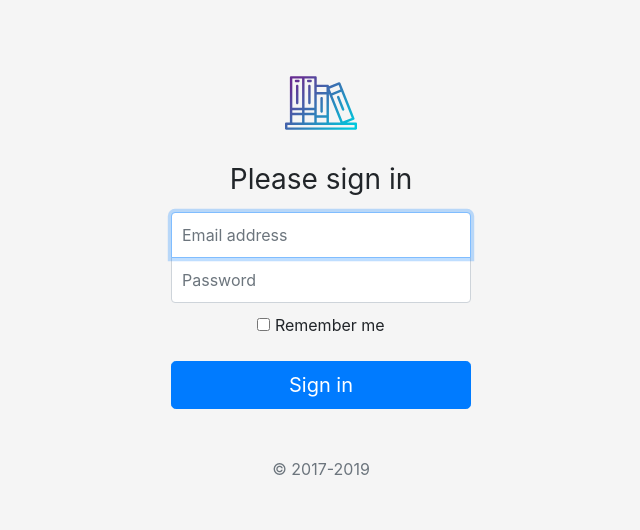
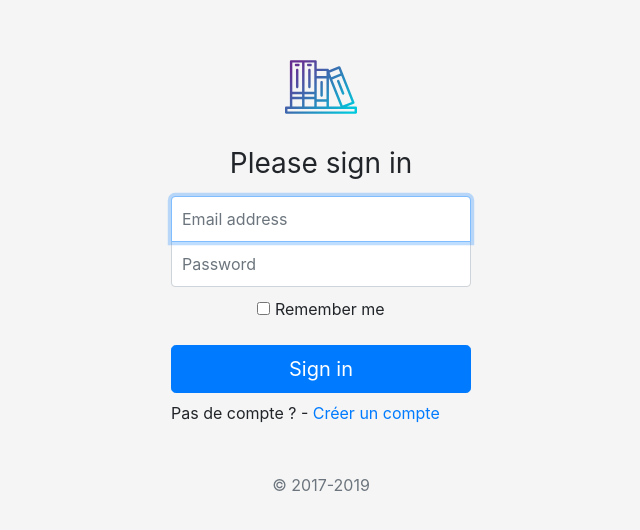
Before and after one commit to ThomasGodard/Bibliotheque, a React (Create React App) app: page /login in a window 1280 px wide. Shown: the part 118-648 px from the top of the page, without its empty margins (319-959 px from the left). Built offline with nearby package versions, Linux system fonts and the light colour scheme.

Commit message:
formulaire de création de compte + navigation

```diff
--- a/src/views/login/Login.js
+++ b/src/views/login/Login.js
@@ -9,16 +9,18 @@ class Login extends React.Component {
     const handleEmailChange = this.props.onEmailChange;
     const handlePasswordChange = this.props.onPasswordChange;
 
-    console.log(location);
+    console.log("location", location);
 
     return (
       <div className="login-body text-center">
+        {location.pathname === '/login' && (
           <LoginForm
             location={location}
             onClick={handleSubmitForm}
             onEmailChange={handleEmailChange}
             onPasswordChange={handlePasswordChange}
           />
+        )}
       </div>
     );
   }
--- a/src/views/login/loginForm/LoginForm.js
+++ b/src/views/login/loginForm/LoginForm.js
@@ -1,7 +1,7 @@
 import React from 'react';
 import './LoginForm.css'
 import logo from "../../../assets/bookshelf.svg";
-import {Redirect} from "react-router-dom";
+import {Link, Redirect} from "react-router-dom";
 
 class LoginForm extends React.Component {
 
@@ -53,6 +53,7 @@ class LoginForm extends React.Component {
         <button className="btn btn-lg btn-primary btn-block"
                 type="submit"
                 onClick={handleSubmitForm}>Sign in</button>
+        <p className="text-left mt-2">Pas de compte ? - <Link to="/signup">Créer un compte</Link></p>
         <p className="mt-5 mb-3 text-muted">© 2017-2019</p>
       </form>
     )
--- a/src/views/signup/Signup.js
+++ b/src/views/signup/Signup.js
@@ -11,7 +11,6 @@ class Signup extends React.Component {
   }
 
   render() {
-    console.log(this.props.location);
     return (
       <div className="login-body text-center">
         <form className="form-signin">
```
Lines whose indentation alone changed are shown as unchanged.
